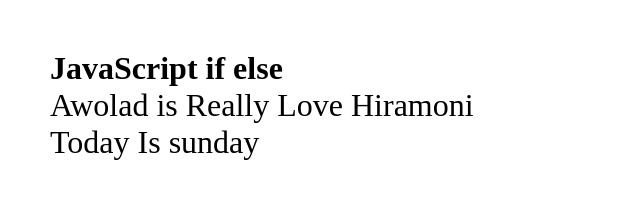
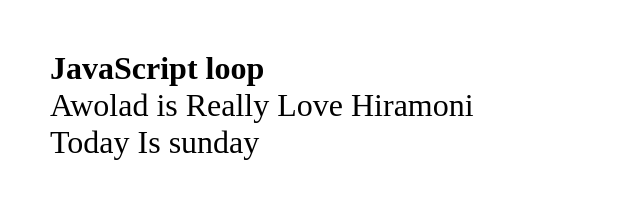
Before and after one commit to fahim-sarker/for-loop-experiment, a plain HTML site: page index.html in a window 1280 px wide. Shown: the full height of the page, 0-640 px from the left. Drawn offline with Linux system fonts and the light colour scheme.

Commit message:
explore data types

```diff
--- a/index.html
+++ b/index.html
@@ -9,7 +9,7 @@
 </head>
 
 <body>
-    <h1>JavaScript if else</h1>
+    <h1>JavaScript loop</h1>
     <p id="demo" style="font-size: xx-large;"></p>
     <p id="demo1" style="font-size: xx-large;"></p>
     <script src="./script.js"></script>
```
